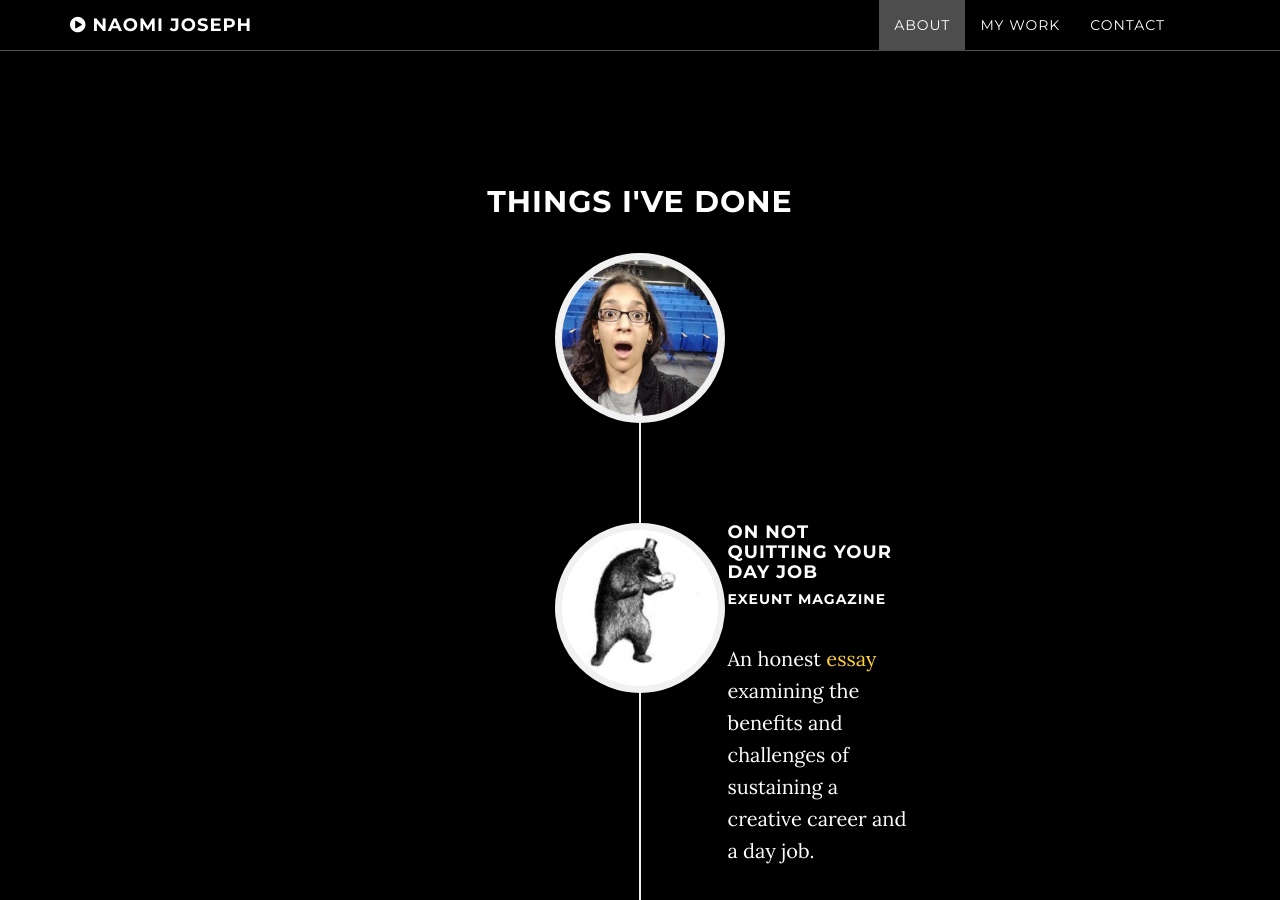
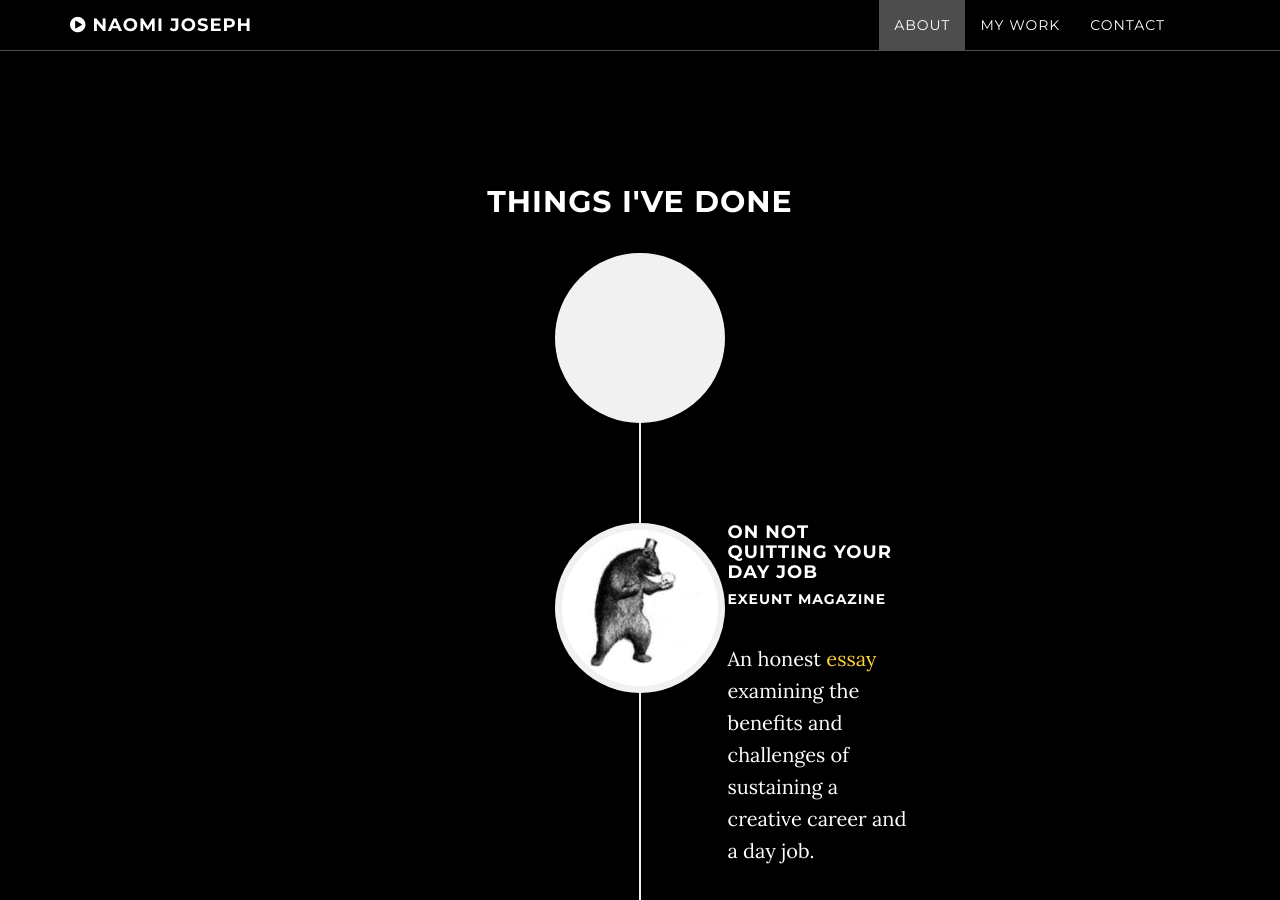
Before and after one commit to NaomiMJ/naomijoseph.me, a Jekyll site: the page built from index.html, in a window 1280 px wide and 900 px high, scrolled down 1670 px. Built offline with Jekyll 4.4.1, drawn with Linux system fonts in a browser that asks for light colours.

Commit message:
Update _config.yml

```diff
--- a/_config.yml
+++ b/_config.yml
@@ -10,7 +10,7 @@ google-tracking-id: UA-113923707-1
 
 # Career Settings
 # Default career thumbnail image.
-career-img: "img/me.jpg"
+career-img:
 
 exclude: ["Rakefile", "LICENSE", "readme.markdown"]
 
```
